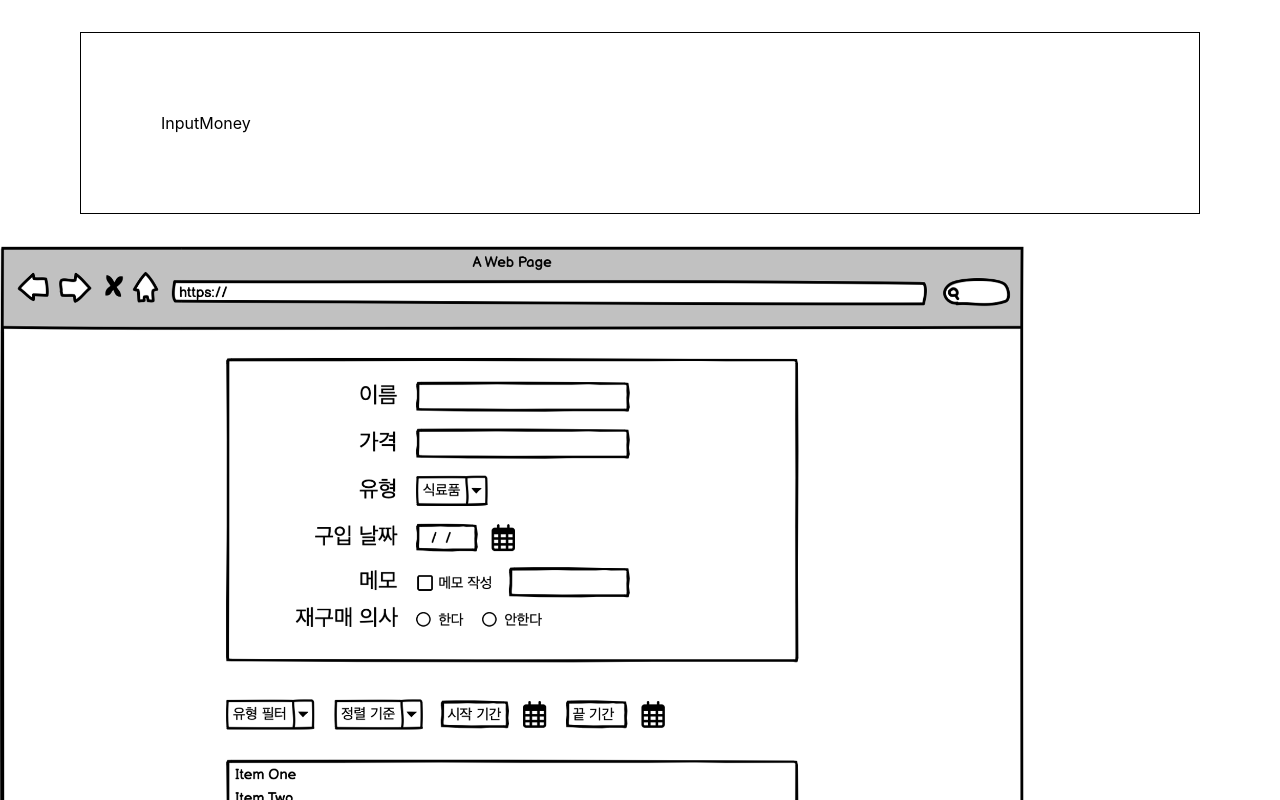
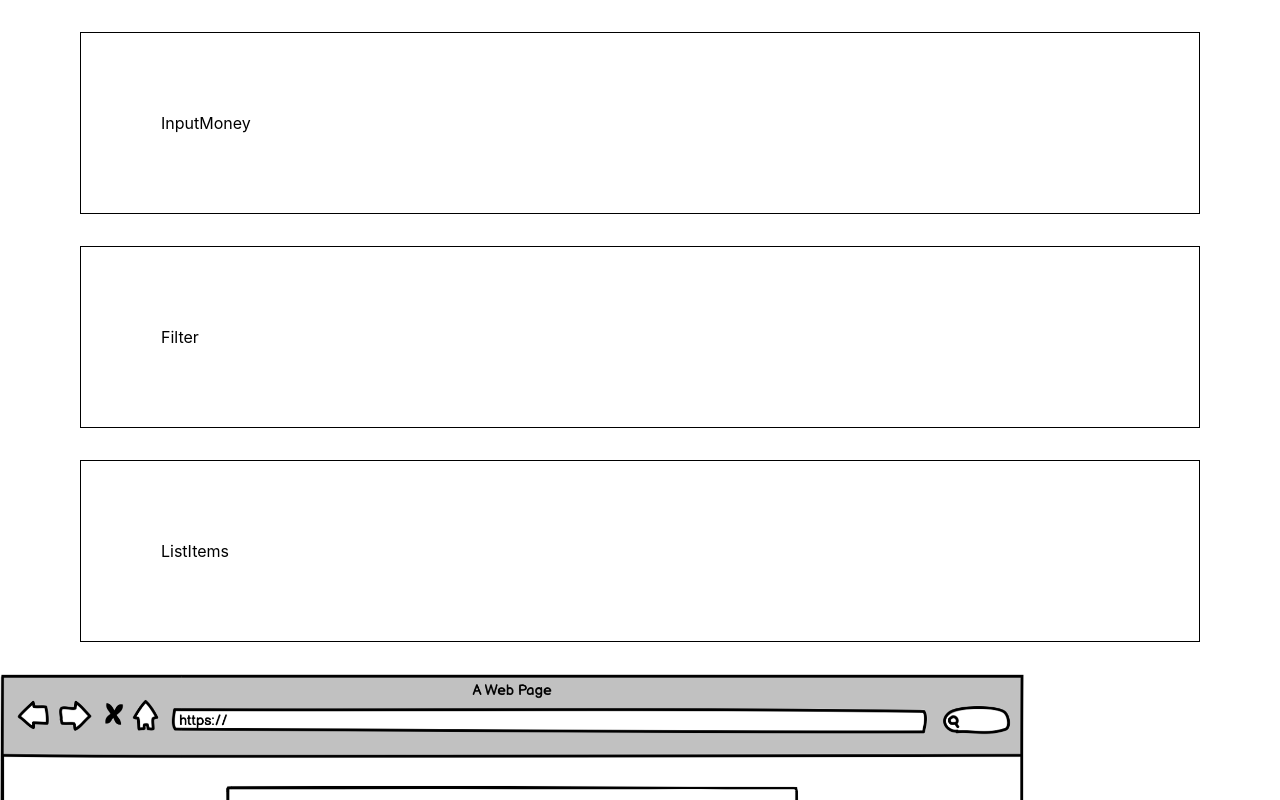
Before and after one commit to newfly101/BootCamp-MoneyCalender, a React (Create React App) app: page / in a window 1280 px wide. Shown: the top 800 px of the page. Built offline with nearby package versions, Linux system fonts and the light colour scheme; the HTML template or start-up script is replaced by a standard one.

Commit message:
[가계부 프로젝트] [1] 다른 구간도 영역 잡기

```diff
--- a/src/component/Money/Filter.js
+++ b/src/component/Money/Filter.js
@@ -3,8 +3,8 @@ import classes from './filter.module.css';
 
 const Filter = () => {
     return (
-        <div>
-
+        <div className={classes.mainBox}>
+            Filter
         </div>
     );
 };
--- a/src/component/Money/ListItems.js
+++ b/src/component/Money/ListItems.js
@@ -3,8 +3,8 @@ import classes from './ListItems.module.css';
 
 const ListItems = () => {
     return (
-        <div>
-
+        <div className={classes.mainBox}>
+            ListItems
         </div>
     );
 };
--- a/src/component/Money/ListItems.module.css
+++ b/src/component/Money/ListItems.module.css
@@ -0,0 +1,7 @@
+.mainBox {
+    margin: 2rem 5rem 2rem 5rem;
+    padding: 5rem;
+    justify-content: center;
+    align-items: center;
+    border: 1px solid black;
+}
--- a/src/component/Money/filter.module.css
+++ b/src/component/Money/filter.module.css
@@ -0,0 +1,7 @@
+.mainBox {
+    margin: 2rem 5rem 2rem 5rem;
+    padding: 5rem;
+    justify-content: center;
+    align-items: center;
+    border: 1px solid black;
+}
```
